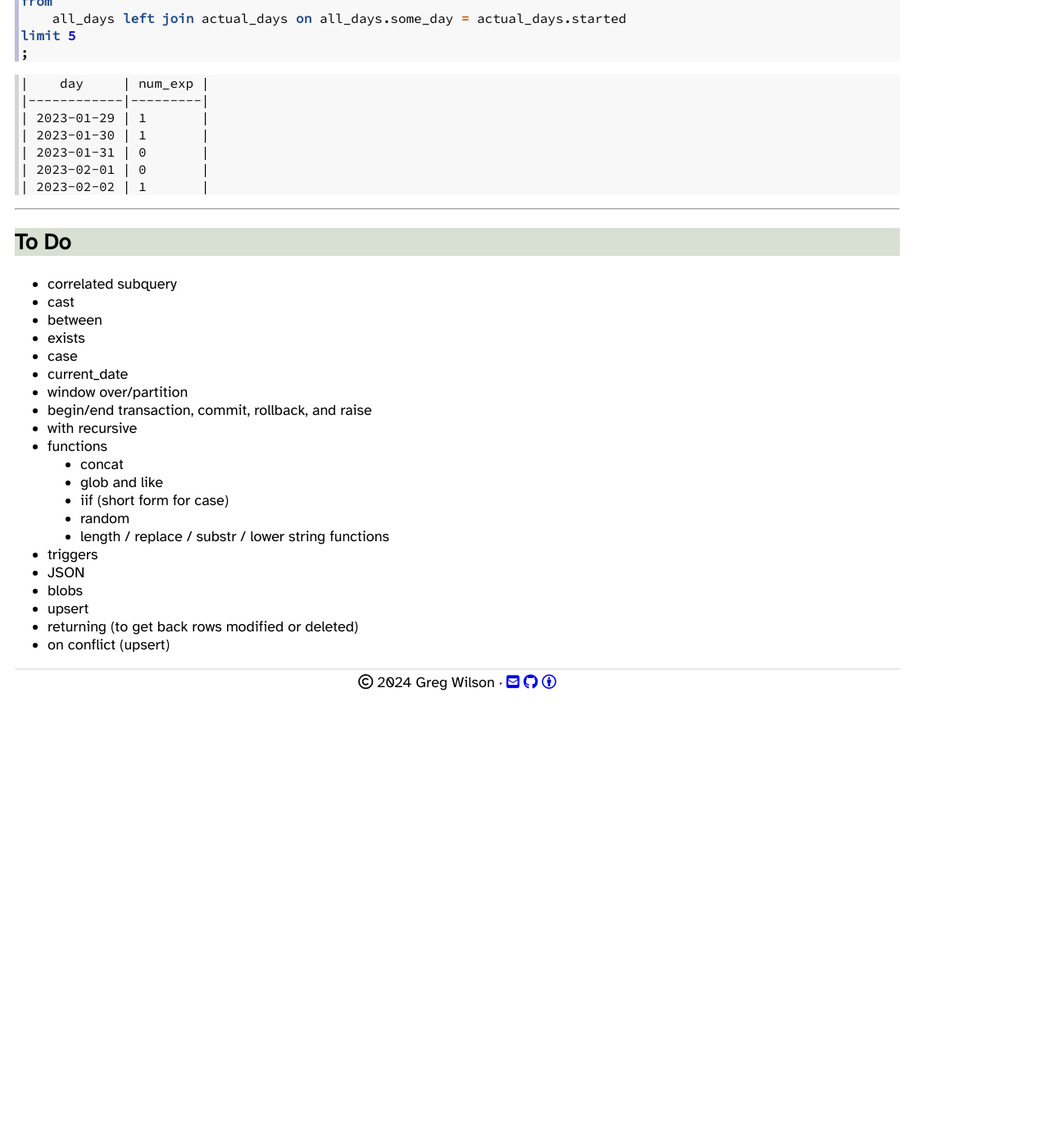
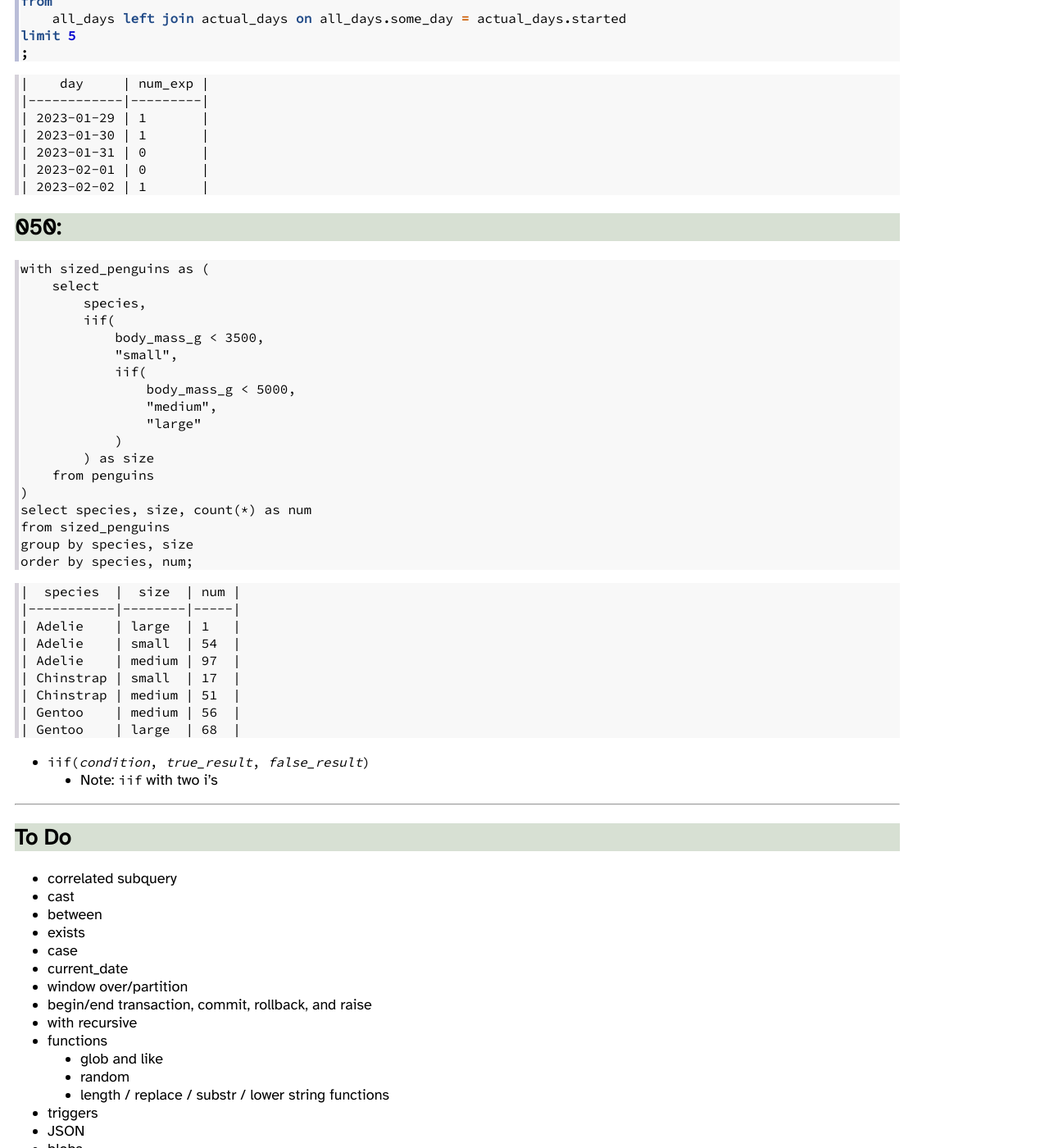
Before and after one commit to gvwilson/sql-tutorial, a Jekyll site: the page built from index.md, in a window 1280 px wide and 1400 px high, scrolled down 24289 px. Shown: the whole window at 82% size. Built offline with Jekyll 4.4.1, drawn with Linux system fonts in a browser that asks for light colours; nearby versions of some CDN libraries; our own code applies the rules of GitHub Pages for plain Markdown files; before the commit the page ends 25140 px from its top, so only the background shows below that.

Commit message:
feat: iif function

````diff
--- a/index.md
+++ b/index.md
@@ -1259,7 +1259,7 @@
 all_days as (
     select
         date((select julianday(min(started)) from experiment) + value) as some_day,
-	0 as zeroes
+        0 as zeroes
     from (
         select value from generate_series(
             (select 0),
@@ -1292,6 +1292,43 @@
 | 2023-02-02 | 1       |
 ```
 
+## 050:
+
+```
+with sized_penguins as (
+    select
+        species,
+        iif(
+            body_mass_g < 3500,
+            "small",
+            iif(
+                body_mass_g < 5000,
+                "medium",
+                "large"
+            )
+        ) as size
+    from penguins
+)
+select species, size, count(*) as num
+from sized_penguins
+group by species, size
+order by species, num;
+```
+```
+|  species  |  size  | num |
+|-----------|--------|-----|
+| Adelie    | large  | 1   |
+| Adelie    | small  | 54  |
+| Adelie    | medium | 97  |
+| Chinstrap | small  | 17  |
+| Chinstrap | medium | 51  |
+| Gentoo    | medium | 56  |
+| Gentoo    | large  | 68  |
+```
+
+-   <code>iif(<em>condition</em>, <em>true_result</em>, <em>false_result</em>)</code>
+    -   Note: `iif` with two i's
+
 ---
 
 ## To Do
@@ -1306,9 +1343,7 @@
 -   begin/end transaction, commit, rollback, and raise
 -   with recursive
 -   functions
-    -   concat
     -   glob and like
-    -   iif (short form for case)
     -   random
     -   length / replace / substr / lower string functions
 -   triggers
````
